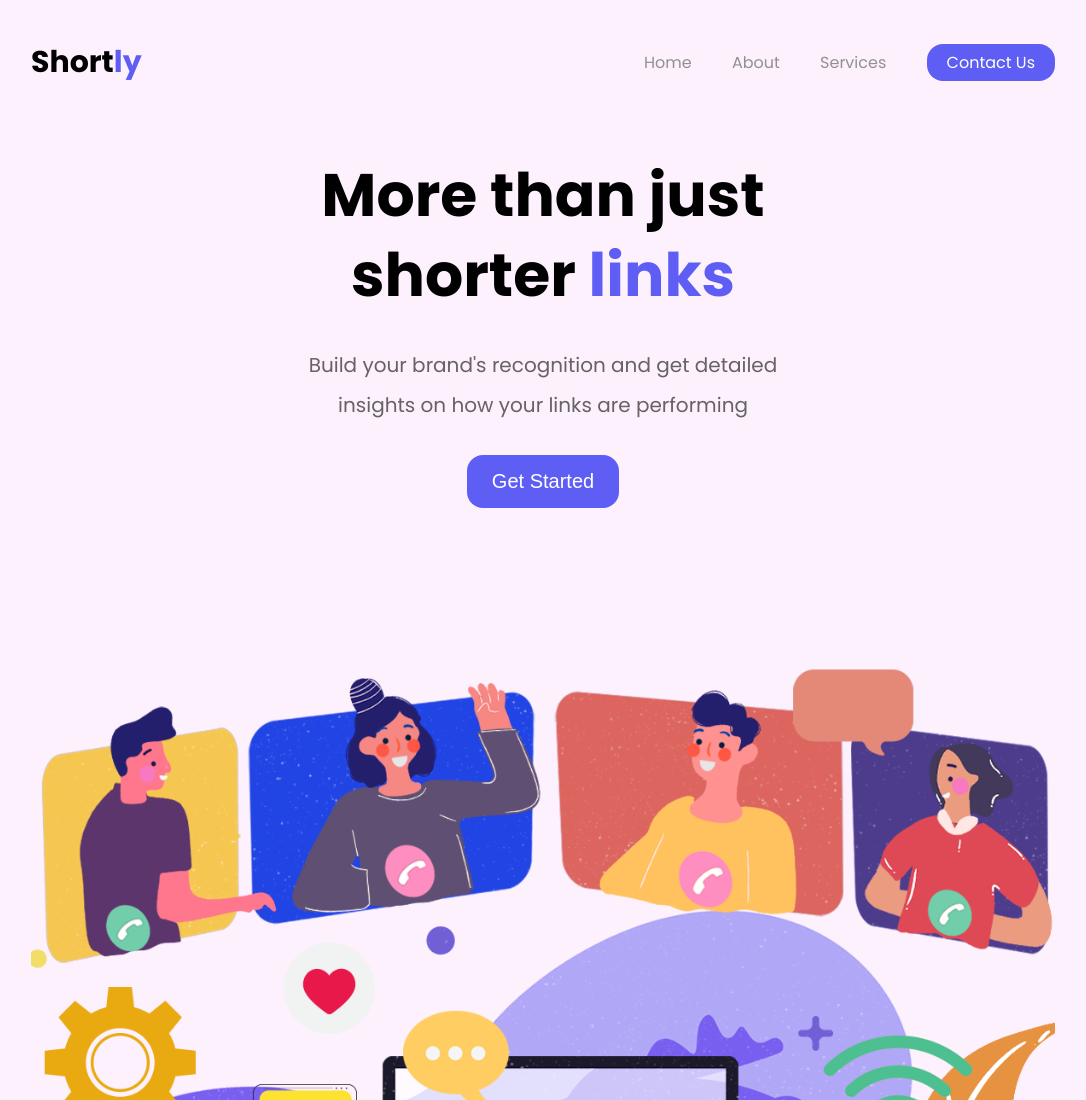
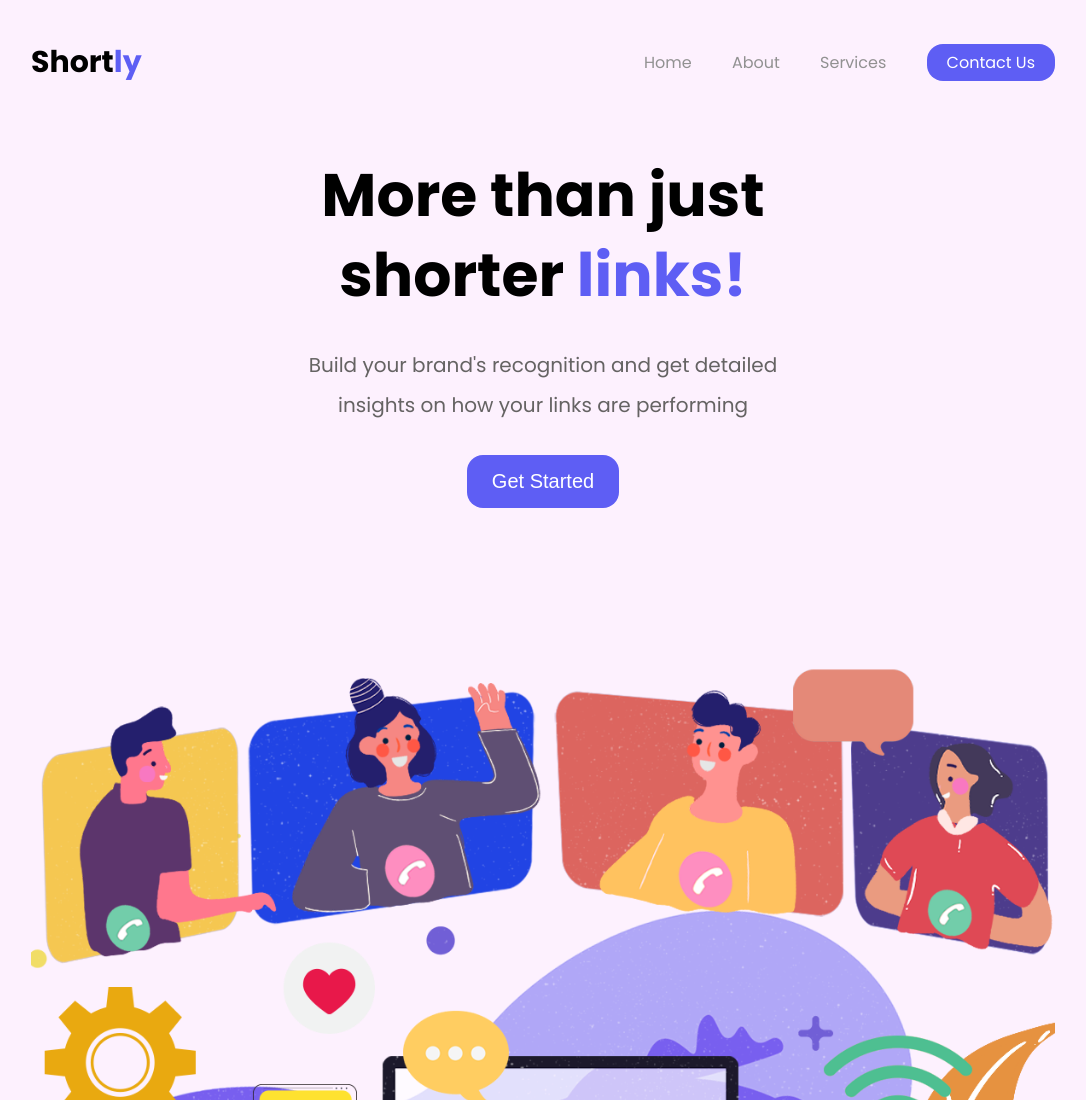
Before and after one commit to Sheris08/Shortly-Website, a plain HTML site: page index.html in a window 1280 px wide. Shown: the top 1100 px of the page, without its empty margins (97-1183 px from the left). Drawn offline with Linux system fonts and the light colour scheme.

Commit message:
exclmation

```diff
--- a/index.html
+++ b/index.html
@@ -28,7 +28,7 @@
         <div class="hero">
             <div class="hero-left">
                 <div class="big-text">
-                    <h1>More than just <br>shorter <span>links</span></h1>
+                    <h1>More than just <br>shorter <span>links!</span></h1>
                 </div>
 
                 <p class="text">
```
